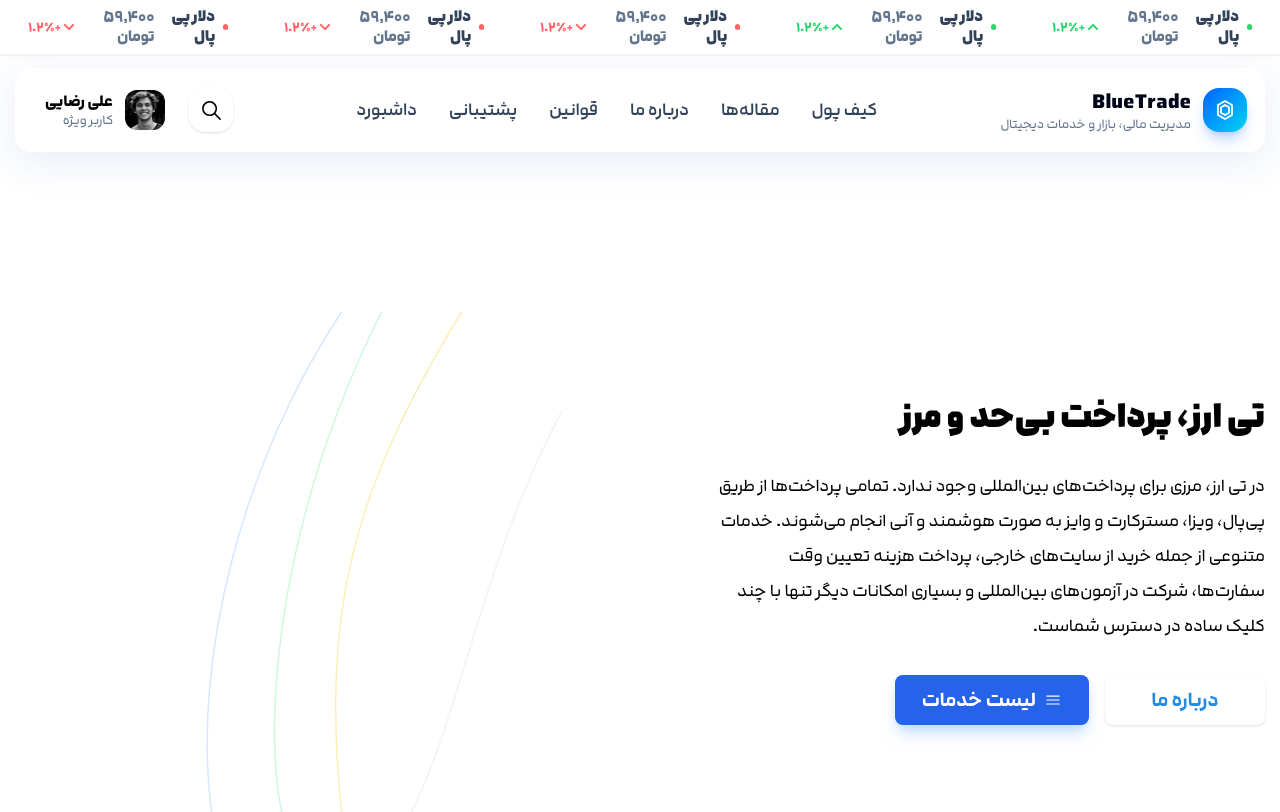
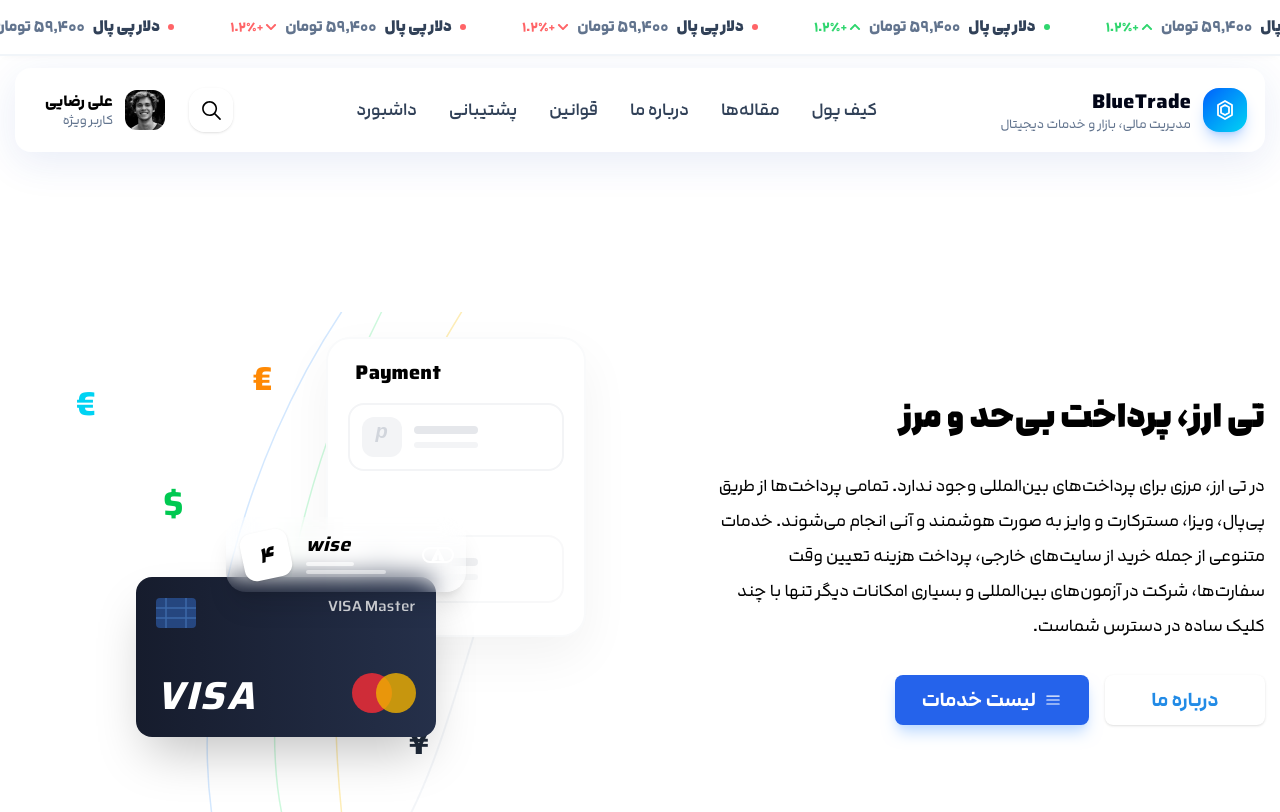
Before and after one commit to hossein1075/CryptoHub, a Next.js app: page / in a window 1280 px wide. Built offline with nearby package versions, Linux system fonts and the light colour scheme.

Commit message:
add css part 2 section first pages home

```diff
--- a/src/app/globals.css
+++ b/src/app/globals.css
@@ -13,10 +13,14 @@
 /* theme */
 @theme {
   --font-lahze: "Lahze", sans-serif;
+  --font-sans: sans-serif;
   --breakpoint-gx: 1100px;
   --breakpoint-xs: 400px;
   --color-cryptoPrice: #f0f4f9;
   --color-cryptoPriceUp: #2fd66e;
+  --color-linearsec1: #161c2d;
+  --color-linearsec2: #25304a;
+   --radius-20px: 1.25rem;
   /* --text-18Px: 1.125rem;  */
 }
 
@@ -28,6 +32,9 @@
     display: flex;
     justify-content: center;
     align-items: center;
+  }
+  .ltr {
+  direction: ltr;
   }
 
   /* ul nav desktop */
--- a/src/components/modules/navBar/NavBarCryptoPrice.tsx
+++ b/src/components/modules/navBar/NavBarCryptoPrice.tsx
@@ -8,8 +8,8 @@ function NavBarCryptoPrice() {
       {/* crypto */}
       <div className='flex items-center gap-2 px-3 rounded-lg hover:bg-cryptoPrice cursor-pointer transition-all duration-300 ease-linear'>
         <span className='size-1.5 rounded-full bg-cryptoPriceUp'></span>
-        <span className='text-sm font-extrabold text-slate-700'>دلار پی پال</span>
-        <span className='text-sm font-bold text-slate-500'>۵۹,۴۰۰ تومان</span>
+        <span className='text-sm font-extrabold text-slate-700 whitespace-nowrap'>دلار پی پال</span>
+        <span className='text-sm font-bold text-slate-500 whitespace-nowrap'>۵۹,۴۰۰ تومان</span>
         <span className='flex items-center gap-0.5 text-xs font-bold text-cryptoPriceUp'>
           <FaChevronUp size={12}/>
           +۱.۲٪
@@ -17,8 +17,8 @@ function NavBarCryptoPrice() {
       </div>
       <div className='flex items-center gap-2 px-3 rounded-lg hover:bg-cryptoPrice cursor-pointer transition-all duration-300 ease-linear'>
         <span className='size-1.5 rounded-full bg-cryptoPriceUp'></span>
-        <span className='text-sm font-extrabold text-slate-700'>دلار پی پال</span>
-        <span className='text-sm font-bold text-slate-500'>۵۹,۴۰۰ تومان</span>
+        <span className='text-sm font-extrabold text-slate-700 whitespace-nowrap'>دلار پی پال</span>
+        <span className='text-sm font-bold text-slate-500 whitespace-nowrap'>۵۹,۴۰۰ تومان</span>
         <span className='flex items-center gap-0.5 text-xs font-bold text-cryptoPriceUp'>
           <FaChevronUp size={12}/>
           +۱.۲٪
@@ -26,8 +26,8 @@ function NavBarCryptoPrice() {
       </div>
       <div className='flex items-center gap-2 px-3 rounded-lg hover:bg-cryptoPrice cursor-pointer transition-all duration-300 ease-linear'>
         <span className='size-1.5 rounded-full bg-red-400'></span>
-        <span className='text-sm font-extrabold text-slate-700'>دلار پی پال</span>
-        <span className='text-sm font-bold text-slate-500'>۵۹,۴۰۰ تومان</span>
+        <span className='text-sm font-extrabold text-slate-700 whitespace-nowrap'>دلار پی پال</span>
+        <span className='text-sm font-bold text-slate-500 whitespace-nowrap'>۵۹,۴۰۰ تومان</span>
         <span className='flex items-center gap-0.5 text-xs font-bold text-red-400'>
           <FaChevronDown size={12}/>
           +۱.۲٪
@@ -35,8 +35,8 @@ function NavBarCryptoPrice() {
       </div>
       <div className='flex items-center gap-2 px-3 rounded-lg hover:bg-cryptoPrice cursor-pointer transition-all duration-300 ease-linear'>
         <span className='size-1.5 rounded-full bg-red-400'></span>
-        <span className='text-sm font-extrabold text-slate-700'>دلار پی پال</span>
-        <span className='text-sm font-bold text-slate-500'>۵۹,۴۰۰ تومان</span>
+        <span className='text-sm font-extrabold text-slate-700 whitespace-nowrap'>دلار پی پال</span>
+        <span className='text-sm font-bold text-slate-500 whitespace-nowrap'>۵۹,۴۰۰ تومان</span>
         <span className='flex items-center gap-0.5 text-xs font-bold text-red-400'>
           <FaChevronDown size={12}/>
           +۱.۲٪
@@ -44,8 +44,8 @@ function NavBarCryptoPrice() {
       </div>
       <div className='flex items-center gap-2 px-3 rounded-lg hover:bg-cryptoPrice cursor-pointer transition-all duration-300 ease-linear'>
         <span className='size-1.5 rounded-full bg-red-400'></span>
-        <span className='text-sm font-extrabold text-slate-700'>دلار پی پال</span>
-        <span className='text-sm font-bold text-slate-500'>۵۹,۴۰۰ تومان</span>
+        <span className='text-sm font-extrabold text-slate-700 whitespace-nowrap'>دلار پی پال</span>
+        <span className='text-sm font-bold text-slate-500 whitespace-nowrap'>۵۹,۴۰۰ تومان</span>
         <span className='flex items-center gap-0.5 text-xs font-bold text-red-400'>
           <FaChevronDown size={12}/>
           +۱.۲٪
--- a/src/components/template/home/introduce/Introduce.tsx
+++ b/src/components/template/home/introduce/Introduce.tsx
@@ -7,14 +7,14 @@ function Introduce() {
             <div>
                 <div className='container'>
                     <div className='grid grid-cols-1 lg:grid-cols-2 items-center gap-16 font-lahze'>
-                        <div className='space-y-8 pl-0 lg:pl-10 '>
+                        <div className='space-y-8 pl-0 lg:pl-10 order-2 lg:order-1'>
                             <h1 className='text-lg md:text-xl lg:text-3xl font-black leading-tight'>تی ارز، پرداخت بی‌حد و مرز</h1>
-                            <p className='leading-[35px] text-justify lg:text-right'>
+                            <p className='leading-8.75 text-justify lg:text-right'>
                                 در تی ارز، مرزی برای پرداخت‌های بین‌المللی وجود ندارد. تمامی پرداخت‌ها از طریق پی‌پال، ویزا، مسترکارت و وایز به صورت هوشمند و آنی انجام می‌شوند. خدمات متنوعی از جمله خرید از سایت‌های خارجی، پرداخت هزینه تعیین وقت سفارت‌ها، شرکت در آزمون‌های بین‌المللی و بسیاری امکانات دیگر تنها با چند کلیک ساده در دسترس شماست.
                             </p>
-                            <div className='flex flex-row gap-4 justify-end lg:justify-start'>
+                            <div className='flex flex-col xs:flex-row gap-4 justify-center xs:justify-start'>
 
-                                <Button variant='white' size='lg' style={{width: '160px'}} className='shadow-sm w-full hover:shadow-md transition-all duration-300 font-bold'>درباره ما</Button>
+                                <Button variant='white' size='lg'  w={{ base: 'auto', sm: 160 }} className='shadow-sm w-full hover:shadow-md transition-all duration-300 font-bold'>درباره ما</Button>
 
                                 <Button size='lg' color='#2563eb' className='shadow-lg shadow-blue-200 font-bold'>
                                     <HiBars3 className='ml-2'/>
@@ -22,82 +22,82 @@ function Introduce() {
                                 </Button>
                             </div>
                         </div>
-                        <div className='relative w-full h-125 flexCenter'>
+                        <div className='relative hidden sm:block w-full h-125 flexCenter order-1 lg:order-2'>
                         {/* svg background */}
                         <div className='absolute inset-0 z-0 flexCenter opacity-40'>
                             <svg className="w-full h-full bg-lines" viewBox="0 0 500 500" fill="none" xmlns="http://www.w3.org/2000/svg">
-                            <path d="M150 500 C 130 350, 180 150, 280 0" stroke="#93c5fd" stroke-width="1.5" stroke-linecap="round"></path>
-                            <path d="M220 500 C 200 400, 220 200, 320 0" stroke="#86efac" stroke-width="1.5" stroke-linecap="round"></path>
-                            <path d="M280 500 C 260 300, 290 180, 400 0" stroke="#fcd34d" stroke-width="1.5" stroke-linecap="round"></path>
+                            <path d="M150 500 C 130 350, 180 150, 280 0" stroke="#93c5fd" strokeWidth="1.5" stroke-linecap="round"></path>
+                            <path d="M220 500 C 200 400, 220 200, 320 0" stroke="#86efac" strokeWidth="1.5" stroke-linecap="round"></path>
+                            <path d="M280 500 C 260 300, 290 180, 400 0" stroke="#fcd34d" strokeWidth="1.5" stroke-linecap="round"></path>
                             <path d="M350 500 C 400 400, 420 250, 500 100" stroke="#e2e8f0" stroke-width="2" stroke-linecap="round"></path>
                         </svg>
                         </div>
+                        {/* crypto symble */}
+                         <div className='absolute inset-0 z-0'>
+                           <span className='absolute top-[15%] left-[10%] text-3xl text-cyan-400 font-bold'>€</span>
+                           <span className='absolute top-[35%] left-[25%] text-3xl text-green-500 font-bold'>$</span>
+                           <span className='absolute top-[10%] left-[40%] text-3xl text-orange-400 font-bold'>£</span>
+                           <span className='absolute bottom-[10%] right-[30%] text-3xl text-gray-800 font-bold'>¥</span>
                         </div>
-                        {/* crypto symble */}
-                         {/* <div>
-                           <span>€</span>
-                           <span>$</span>
-                           <span>£</span>
-                           <span>¥</span>
-                        </div> */}
                         {/* carts group */}
-                        {/* <div>
-                           <div>
-                            <h3>Payment</h3>
-                            <div>
-                                <div>
-                                    <span>p</span>
+                        <div className='relative w-full h-full max-w-112.5'>
+                           <div className='absolute top-[5%] right-[5%] w-65 ltr rounded-3xl shadow-[0_20px_50px_rgba(0,0,0,0.05)] bg-white p-5 z-10 border-2 border-gray-50'>
+                            <h3 className='font-extrabold text-lg mb-4 ml-2'>Payment</h3>
+                            <div className='border-2 border-gray-100 rounded-2xl p-3 mb-3 flex items-center gap-3'>
+                                <div className='size-10 bg-gray-100 rounded-xl flex justify-center'>
+                                    <span className='text-gray-300 font-bold text-xl font-sans italic'>p</span>
                                 </div>
-                                <div>
-                                    <div></div>
-                                    <div></div>
+                                <div className='space-y-2'>
+                                    <div className='w-16 h-2 bg-gray-200 rounded-full'></div>
+                                    <div className='w-16 h-1.5 bg-gray-100 rounded-full'></div>
                                 </div>
                             </div>
-                            <div>
-                                <div>
-                                    <span>p</span>
+                            <div className='border-2 border-gray-100 rounded-2xl p-3 mb-3 flex items-center gap-3 opacity-60 mt-16'>
+                                <div className='size-10 bg-gray-100 rounded-xl flex justify-center'>
+                                    <span className='text-gray-300 font-bold text-xl font-sans italic'>p</span>
                                 </div>
-                                <div>
-                                    <div></div>
-                                    <div></div>
+                                <div className='space-y-2'>
+                                    <div className='w-16 h-2 bg-gray-200 rounded-full'></div>
+                                    <div className='w-16 h-1.5 bg-gray-100 rounded-full'></div>
                                 </div>
                             </div>
                            </div>
-                           <div>
-                            <div>
+                           <div className='absolute left-[-5%] bottom-[15%] ltr w-75 h-40 bg-linear-to-r from-linearsec1 to-linearsec2 rounded-2xl shadow-2xl z-20 p-5 flex flex-col justify-between'>
+                            <div className='flex items-start justify-between'>
                                 <svg className="w-10 h-8 opacity-80" viewBox="0 0 40 30" fill="none" xmlns="http://www.w3.org/2000/svg">
                                     <rect width="40" height="30" rx="4" fill="#3b82f6" fill-opacity="0.5"></rect>
                                     <path d="M10 0v30m20-30v30M0 10h40M0 20h40" stroke="#60a5fa" stroke-width="1.5" opacity="0.5"></path>
                                 </svg>
-                                <span>VISA Master</span>
+                                <span className='text-white/80 font-medium text-sm'>VISA Master</span>
                             </div>
-                            <div>
-                                <h2>VISA</h2>
-                                <div>
-                                    <div></div>
-                                    <div></div>
+                            <div className='relative flex items-end justify-between'>
+                                <h2 className='text-white font-bold text-4xl italic tracking-wider'>VISA</h2>
+                                <div className='flex -space-x-4 space-x-reverse absolute right-0 bottom-1'>
+                                    <div className='size-10 rounded-full bg-red-500/80'></div>
+                                    <div className='size-10 rounded-full bg-yellow-500/80 -ml-4'></div>
                                 </div>
                             </div>
                            </div>
-                           <div>
-                            <div>
-                                <span>4</span>
+                           <div className='absolute ltr bg-white/0 backdrop-blur-md top-[41%] left-[15%] w-60 h-18.75 rounded-20px shadow-xl z-30 p2 pl-4 pr-3 flex items-center justify-between'>
+                            <div className='bg-white size-12 rounded-xl flexCenter transform -rotate-12 shadow-sm'>
+                                <span className='font-extrabold italic text-lg'>۴</span>
                             </div>
-                            <div>
-                                <h4>wise</h4>
-                                <div>
-                                    <div></div>
-                                    <div></div>
+                            <div className='flex-1 px-4 space-y-2'>
+                                <h4 className='font-bold italic text-lg leading-none'>wise</h4>
+                                <div className='flex flex-col space-y-1'>
+                                    <div className='w-12 h-1 bg-white/70 rounded-full'></div>
+                                    <div className='w-20 h-1 bg-white/50 rounded-full'></div>
                                 </div>
                             </div>
-                            <div>
+                            <div className='w-8 h-4 rounded-full bg-transparent border-2 border-white flexCenter'>
                                 <svg className="w-4 h-4 text-white" fill="currentColor" viewBox="0 0 20 20" xmlns="http://www.w3.org/2000/svg">
                                     <path d="M10.894 2.553a1 1 0 00-1.788 0l-7 14a1 1 0 001.169 1.409l5-1.429A1 1 0 009 15.571V11a1 1 0 112 0v4.571a1 1 0 00.725.962l5 1.428a1 1 0 001.17-1.408l-7-14z">
                                     </path>
                                 </svg>
                             </div>
                            </div>
-                        </div> */}
+                        </div>
+                        </div>
                     </div>
                 </div>
             </div>
```
